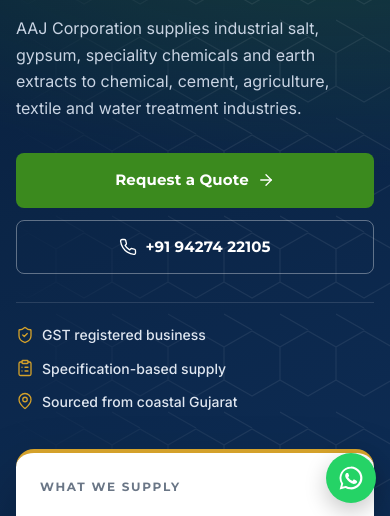
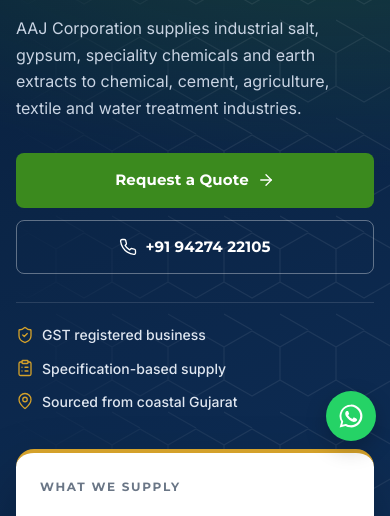
Before and after one commit to darshanpatel0807/AAJ-CORPORATION, a plain HTML site: page index.html in a window 390 px wide. Shown: the part 327-843 px from the top of the page. Drawn offline with Linux system fonts and the light colour scheme.

Commit message:
Move WhatsApp button above the Netlify badge
The floating WhatsApp button sat on top of the 'Powered by Netlify'
badge in the bottom-right corner on desktop and mobile.

Co-Authored-By: Claude Opus 5.5 <noreply@anthropic.com>
Claude-Session: https://claude.ai/code/session_01H6dUkvngDD7o8GFfU8SvAk

```diff
--- a/style.css
+++ b/style.css
@@ -263,7 +263,7 @@ svg.ic { width: 20px; height: 20px; flex: 0 0 auto; stroke-width: 1.75; }
 .footer-bottom-inner { display: flex; justify-content: space-between; gap: 12px; flex-wrap: wrap; padding: 20px 0; font-size: 13px; color: #7f91a8; }
 
 /* ---------- WhatsApp ---------- */
-.wa-float { position: fixed; right: 20px; bottom: 20px; z-index: 60; width: 54px; height: 54px; border-radius: 50%; display: grid; place-items: center; background: #25d366; box-shadow: 0 8px 22px rgba(0,0,0,.22); transition: transform .2s; }
+.wa-float { position: fixed; right: 20px; bottom: 84px; z-index: 60; width: 54px; height: 54px; border-radius: 50%; display: grid; place-items: center; background: #25d366; box-shadow: 0 8px 22px rgba(0,0,0,.22); transition: transform .2s; }
 .wa-float:hover { transform: scale(1.06); }
 
 /* ---------- Reveal ---------- */
@@ -389,7 +389,7 @@ svg.ic { width: 20px; height: 20px; flex: 0 0 auto; stroke-width: 1.75; }
   .footer-grid { grid-template-columns: 1fr 1fr; gap: 32px 20px; }
   .footer-brand, .footer-grid > div:last-child { grid-column: 1 / -1; }
   .footer-bottom-inner { flex-direction: column; gap: 4px; text-align: center; }
-  .wa-float { width: 50px; height: 50px; right: 14px; bottom: 14px; }
+  .wa-float { width: 50px; height: 50px; right: 14px; bottom: 76px; }
 }
 
 /* Very small phones (320px) */
```
